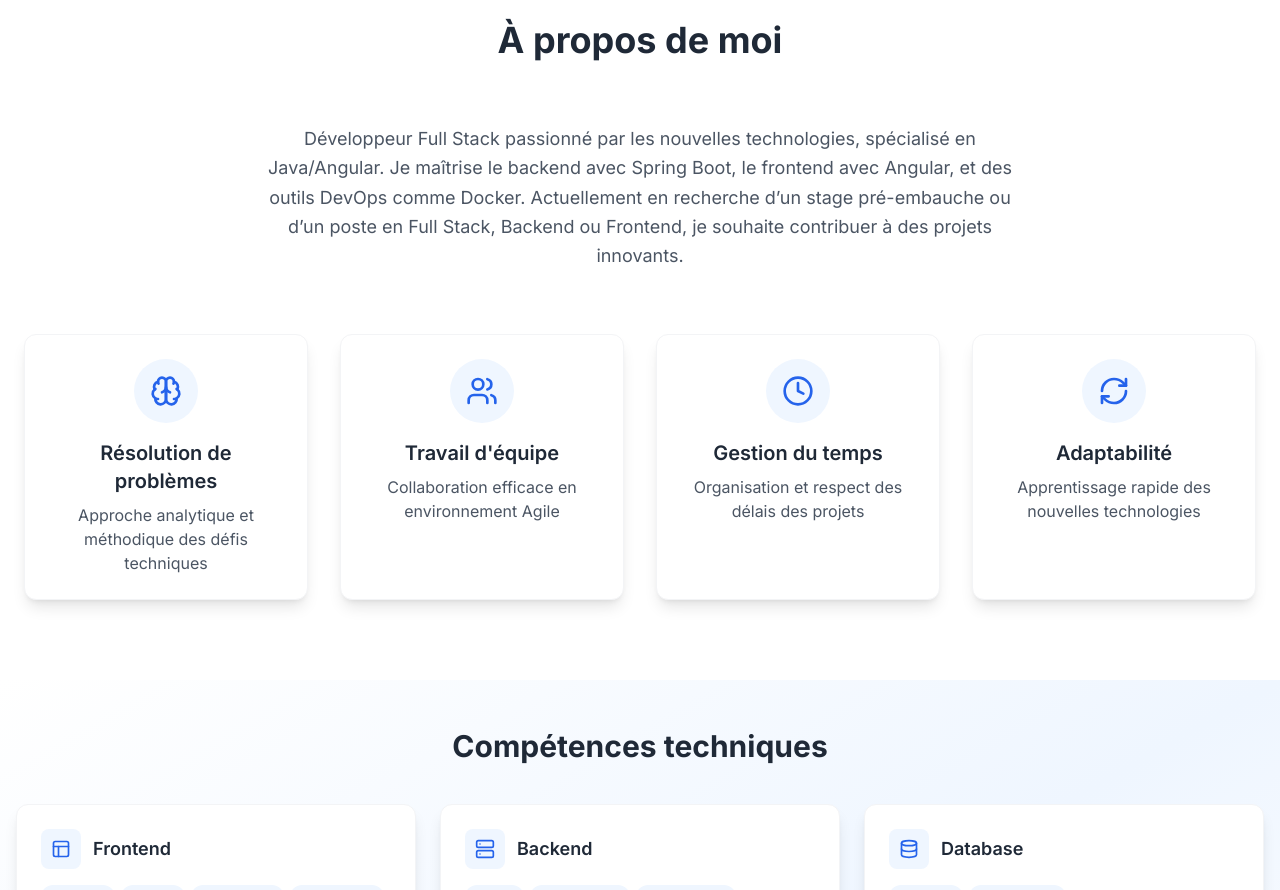
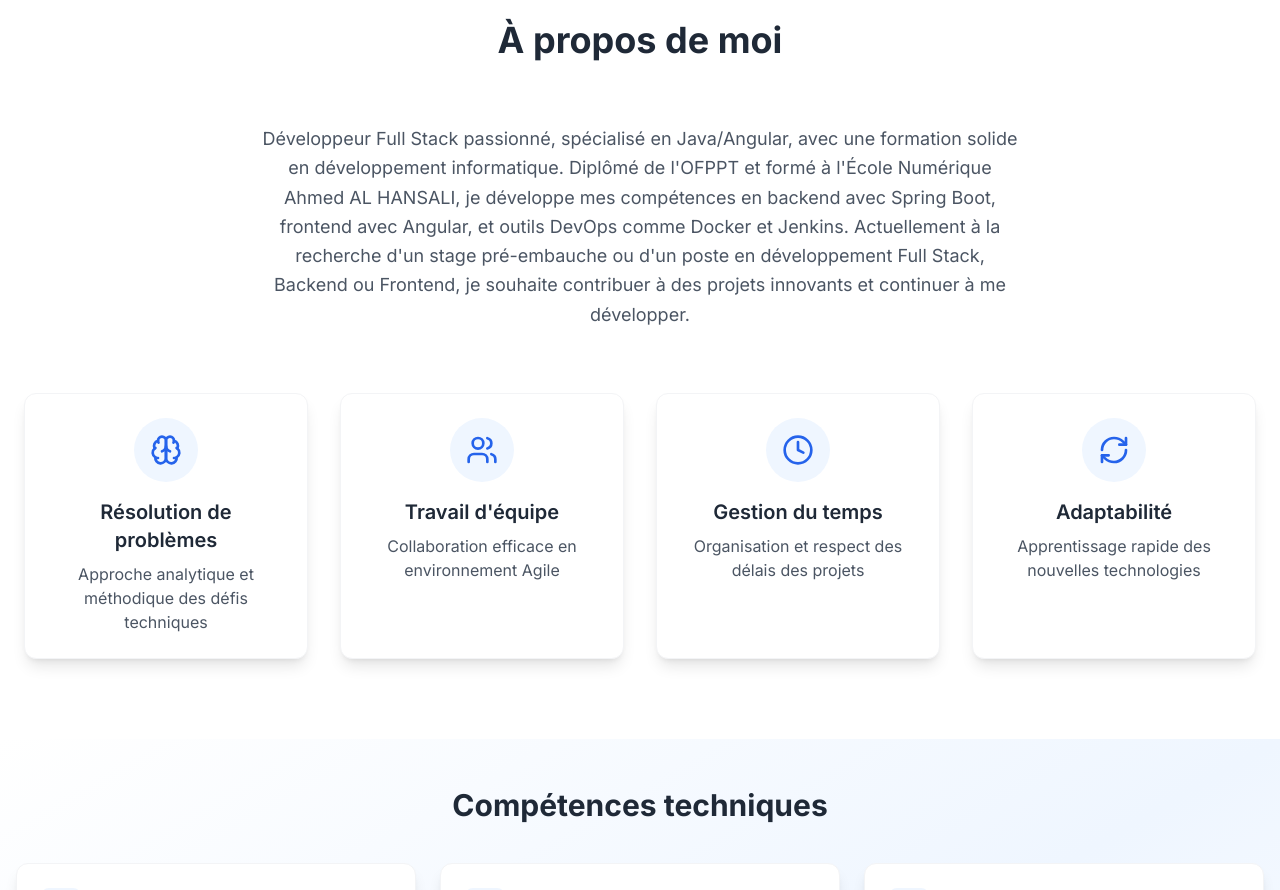
Before and after one commit to nabilsabi01/my-portfolio, a React (Vite) app: page / in a window 1280 px wide. Shown: the part 860-1750 px from the top of the page. Built offline with nearby package versions, Linux system fonts and the light colour scheme.

Commit message:
Update About.tsx

```diff
--- a/src/components/About.tsx
+++ b/src/components/About.tsx
@@ -33,7 +33,7 @@ export default function About() {
         <h2 className="text-4xl font-bold text-center text-gray-800 mb-16">À propos de moi</h2>
         <div className="max-w-3xl mx-auto text-center mb-16">
           <p className="text-lg text-gray-600 leading-relaxed">
-            Développeur Full Stack passionné par les nouvelles technologies, spécialisé en Java/Angular. Je maîtrise le backend avec Spring Boot, le frontend avec Angular, et des outils DevOps comme Docker. Actuellement en recherche d’un stage pré-embauche ou d’un poste en Full Stack, Backend ou Frontend, je souhaite contribuer à des projets innovants.
+            Développeur Full Stack passionné, spécialisé en Java/Angular, avec une formation solide en développement informatique. Diplômé de l'OFPPT et formé à l'École Numérique Ahmed AL HANSALI, je développe mes compétences en backend avec Spring Boot, frontend avec Angular, et outils DevOps comme Docker et Jenkins. Actuellement à la recherche d'un stage pré-embauche ou d'un poste en développement Full Stack, Backend ou Frontend, je souhaite contribuer à des projets innovants et continuer à me développer.
           </p>
         </div>
         <div className="grid grid-cols-1 md:grid-cols-2 lg:grid-cols-4 gap-8">
```
